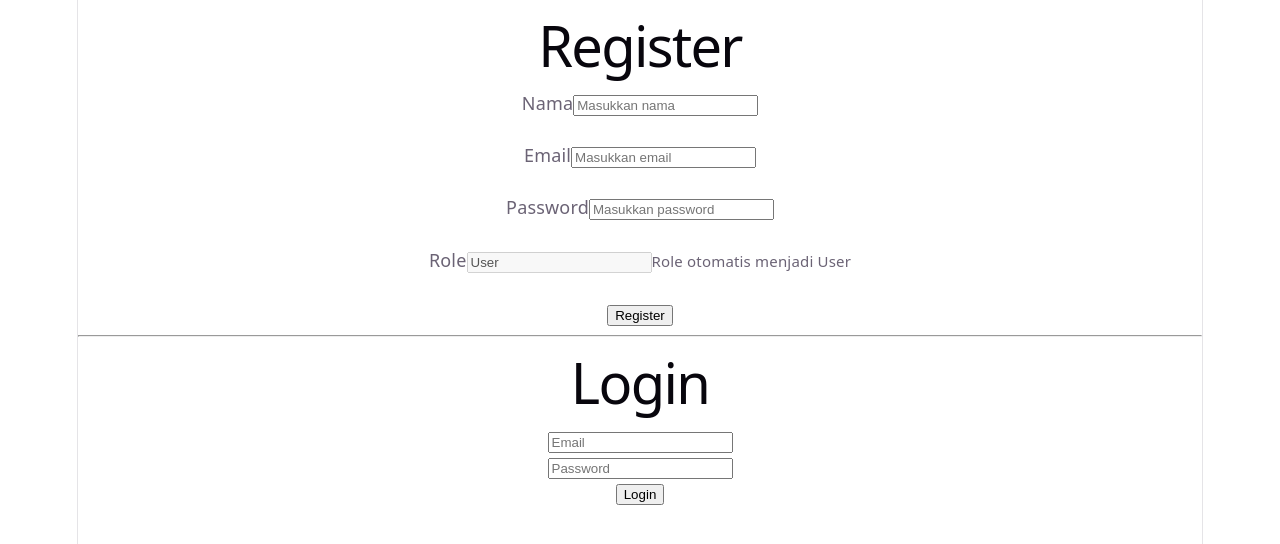
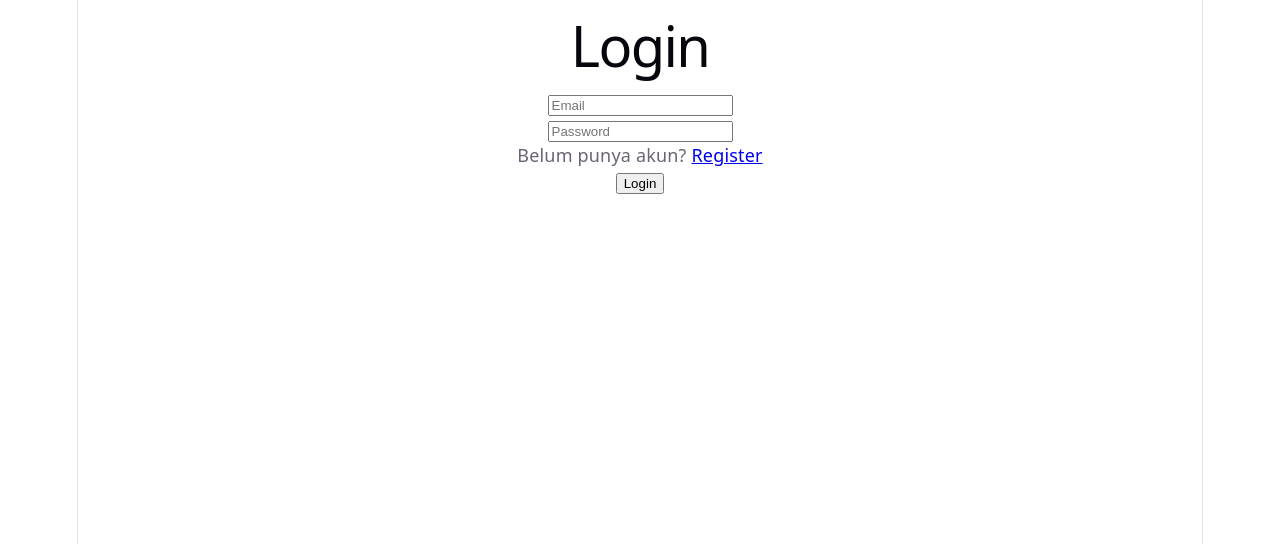
Before and after one commit to Bayumhsa28/Test-Teknikal, a React app in the folder frontend/: page / in a window 1280 px wide. Shown: the top 544 px of the page. Built offline with nearby package versions, Linux system fonts and the light colour scheme; the HTML template or start-up script is replaced by a standard one.

Commit message:
memisahkan login register

```diff
--- a/frontend/package.json
+++ b/frontend/package.json
@@ -12,7 +12,8 @@
   "dependencies": {
     "axios": "^1.20.0",
     "react": "^19.2.8",
-    "react-dom": "^19.2.8"
+    "react-dom": "^19.2.8",
+    "react-router-dom": "^7.18.2"
   },
   "devDependencies": {
     "@types/react": "^19.2.18",
--- a/frontend/src/App.jsx
+++ b/frontend/src/App.jsx
@@ -1,15 +1,19 @@
+import { BrowserRouter, Routes, Route } from "react-router-dom";
+
+import Login from "./pages/Login";
 import Register from "./pages/Register";
-import Login from "./pages/Login";
 
 function App() {
   return (
-    <div>
-      <Register />
+    <BrowserRouter>
+      <Routes>
+        <Route path="/" element={<Login />} />
 
-      <hr />
+        <Route path="/login" element={<Login />} />
 
-      <Login />
-    </div>
+        <Route path="/register" element={<Register />} />
+      </Routes>
+    </BrowserRouter>
   );
 }
 
--- a/frontend/src/pages/Login.jsx
+++ b/frontend/src/pages/Login.jsx
@@ -1,5 +1,6 @@
 import { useState } from "react";
 import { login } from "../services/authService";
+import { Link } from "react-router-dom";
 
 function Login() {
   const [form, setForm] = useState({
@@ -65,6 +66,10 @@ function Login() {
 
         <br />
 
+        <p>
+          Belum punya akun? <Link to="/register">Register</Link>
+        </p>
+
         <button type="submit">Login</button>
       </form>
 
--- a/frontend/src/pages/Register.jsx
+++ b/frontend/src/pages/Register.jsx
@@ -1,5 +1,6 @@
 import { useState } from "react";
 import { register } from "../services/authService";
+import { Link } from "react-router-dom";
 
 function Register() {
   const [form, setForm] = useState({
@@ -118,6 +119,10 @@ function Register() {
 
         <br />
 
+        <p>
+          Sudah punya akun? <Link to="/login">Login</Link>
+        </p>
+
         {/* BUTTON */}
         <button type="submit" disabled={loading}>
           {loading ? "Mendaftarkan..." : "Register"}
```
Also changed, not shown: 1 other file (tests, documents, lock files or other folders).
